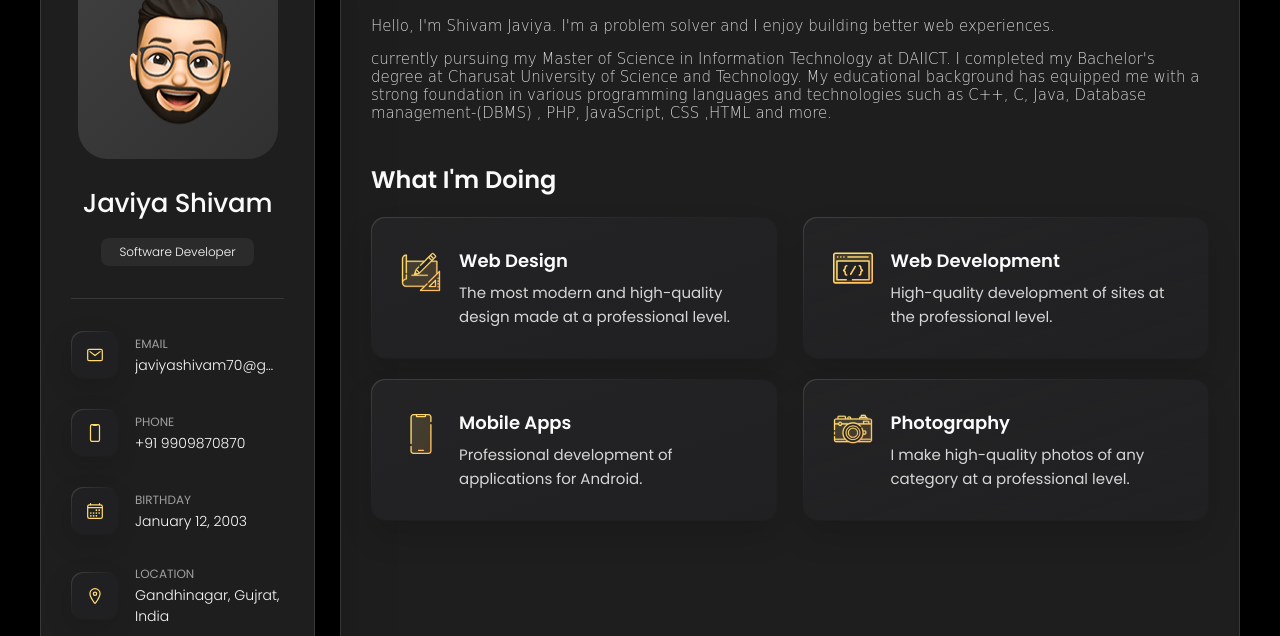
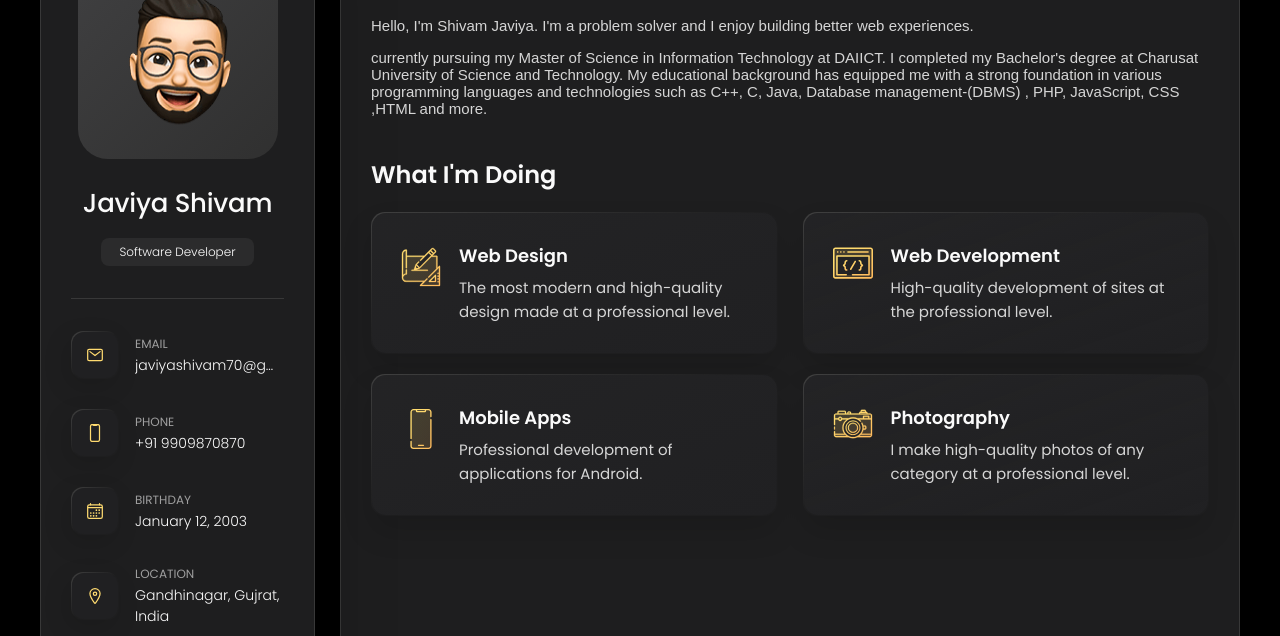
Before and after one commit to ShivamJaviya/Shivam_Portfolio, a plain HTML site: page index.html in a window 1280 px wide. Shown: the part 162-798 px from the top of the page. Drawn offline with nearby package versions, Linux system fonts and the light colour scheme.

Commit message:
Update style.css

```diff
--- a/assets/css/style.css
+++ b/assets/css/style.css
@@ -501,7 +501,7 @@ main {
   color: var(--light-gray);
   font-size: var(--fs-6);
   font-weight: var(--fw-300);
-  font-family: "Playwrite PE", cursive;
+  font-family: 'General Sans', sans-serif;
   font-optical-sizing: auto;
   font-weight: <weight>;
   font-style: normal;
```
